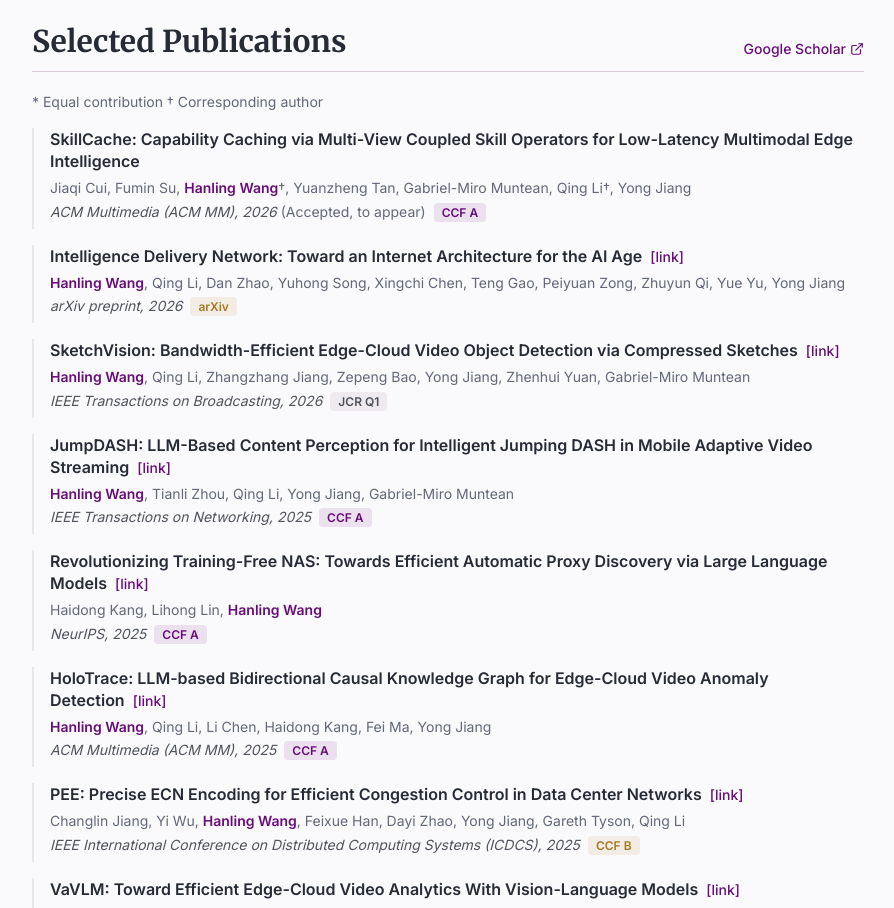
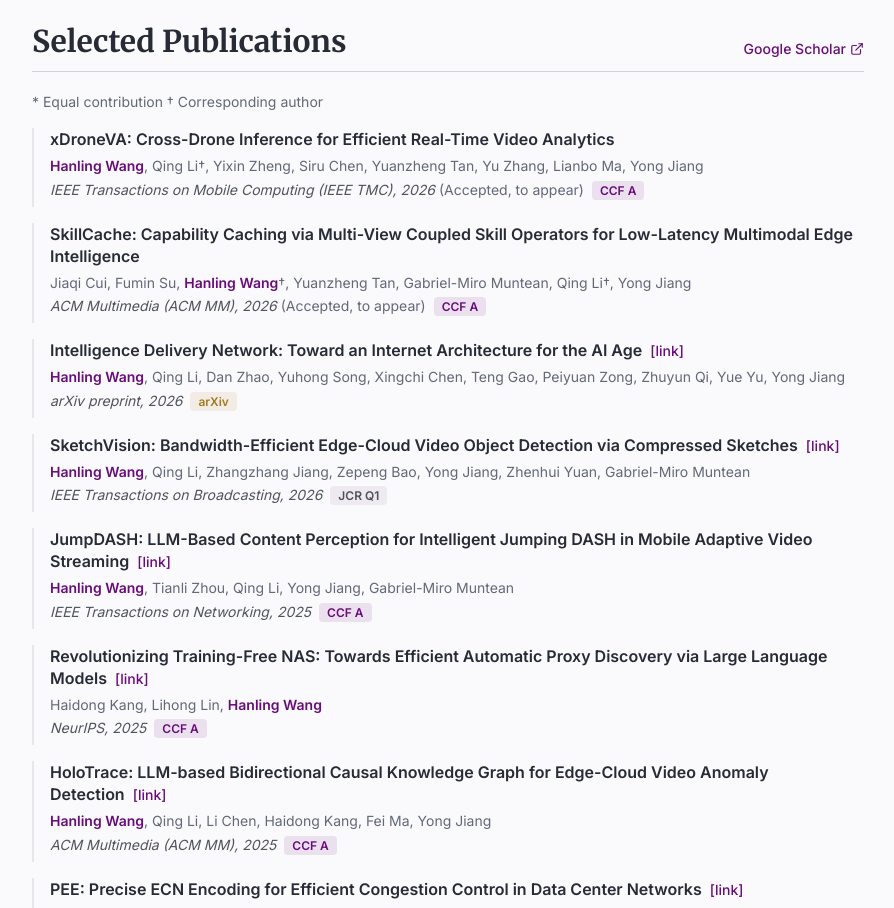
Before and after one commit to hanling-thu/hanling-thu.github.io, a React (Vite) app: page / in a window 1280 px wide. Shown: the part 960-1868 px from the top of the page, without its empty margins (352-1246 px from the left). Built offline with nearby package versions, Linux system fonts and the light colour scheme; the HTML template or start-up script is replaced by a standard one.

Commit message:
add xDroneVA

```diff
--- a/src/components/Publications.tsx
+++ b/src/components/Publications.tsx
@@ -1,6 +1,13 @@
 import { ExternalLink, Github } from "lucide-react";
 
 const publications = [
+  {
+    title: "xDroneVA: Cross-Drone Inference for Efficient Real-Time Video Analytics",
+    authors: "Hanling Wang, Qing Li†, Yixin Zheng, Siru Chen, Yuanzheng Tan, Yu Zhang, Lianbo Ma, Yong Jiang",
+    venue: "IEEE Transactions on Mobile Computing (IEEE TMC), 2026",
+    note: "CCF A",
+    status: "Accepted, to appear",
+  },
   {
     title: "SkillCache: Capability Caching via Multi-View Coupled Skill Operators for Low-Latency Multimodal Edge Intelligence",
     authors: "Jiaqi Cui, Fumin Su, Hanling Wang†, Yuanzheng Tan, Gabriel-Miro Muntean, Qing Li†, Yong Jiang",
```
